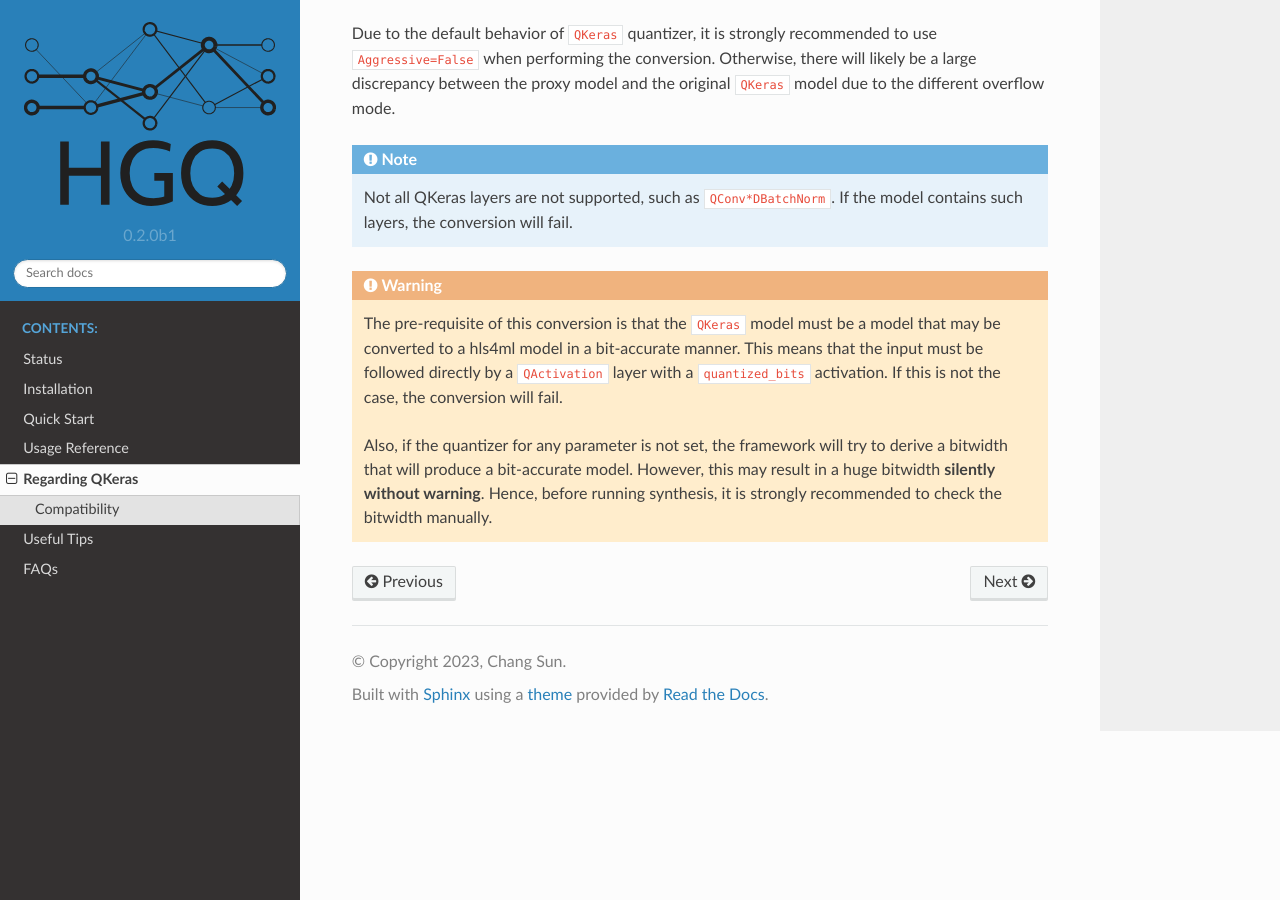
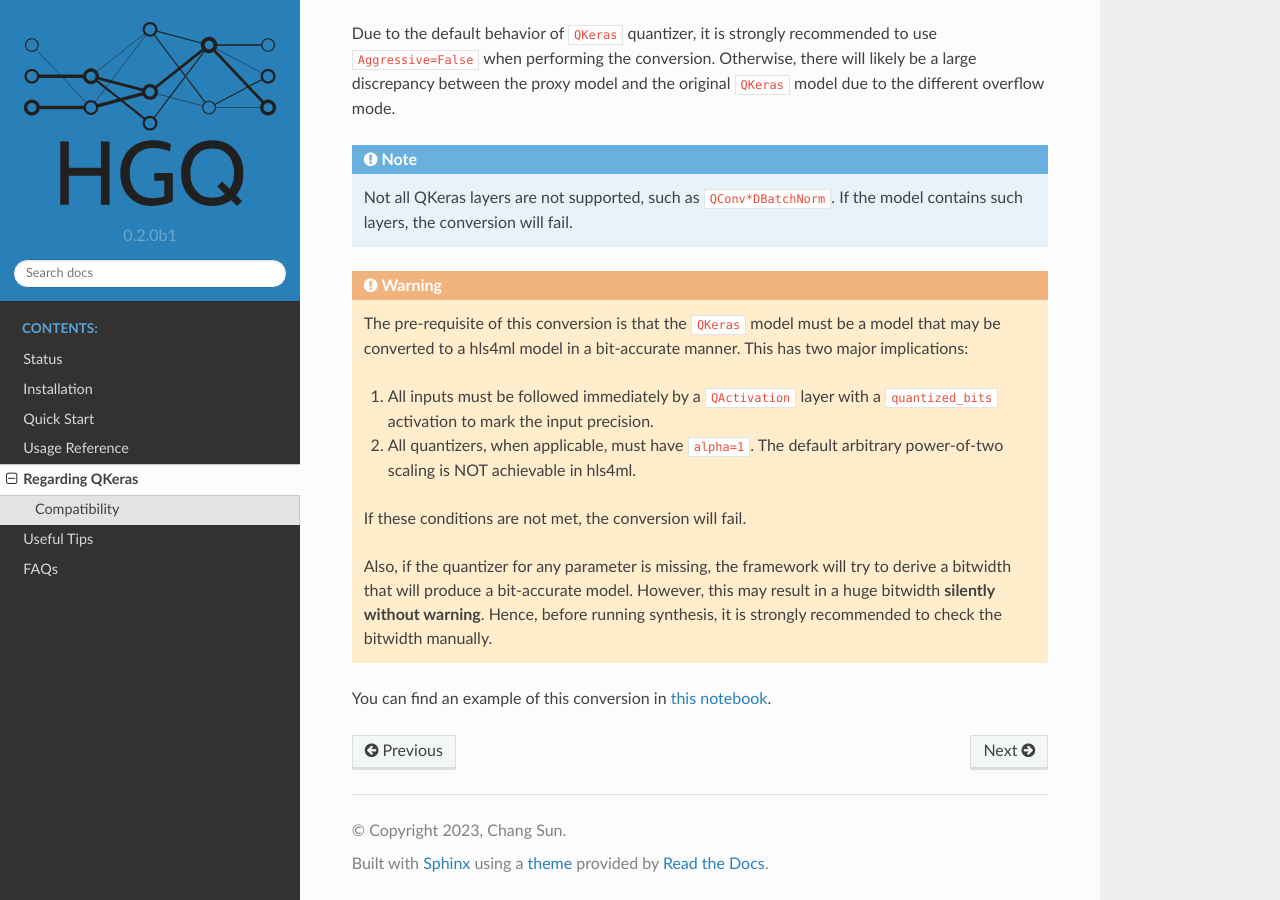
Before and after one commit to calad0i/HGQ, a Sphinx documentation site: the page built from docs/qkeras.md, in a window 1280 px wide and 900 px high, scrolled down 627 px. Built offline with Sphinx 7.4.7 and the Read the Docs theme 2.0.0, drawn with Linux system fonts in a browser that asks for light colours; pages that are not in the unit, such as notebooks, are missing from menus; the version number is read from the project's files by our own code.

Commit message:
update doc

````diff
--- a/docs/conf.py
+++ b/docs/conf.py
@@ -56,7 +56,7 @@ html_context = {
     'display_github': True,  # Integrate GitHub
     'github_user': 'calad0i',  # Username
     'github_repo': "HGQ",  # Repo name
-    'github_version': 'v0.2',  # Version
+    'github_version': 'master',  # Version
     'conf_py_path': '/docs/',  # Path in the checkout to the docs root
 }
 
--- a/docs/qkeras.md
+++ b/docs/qkeras.md
@@ -23,8 +23,16 @@ Due to the default behavior of `QKeras` quantizer, it is strongly recommended to
 Not all QKeras layers are not supported, such as `QConv*DBatchNorm`. If the model contains such layers, the conversion will fail.
 ```
 
+
 ```{warning}
-The pre-requisite of this conversion is that the `QKeras` model must be a model that may be converted to a hls4ml model in a bit-accurate manner. This means that the input must be followed directly by a `QActivation` layer with a `quantized_bits` activation. If this is not the case, the conversion will fail.
+The pre-requisite of this conversion is that the `QKeras` model must be a model that may be converted to a hls4ml model in a bit-accurate manner. This has two major implications:
 
-Also, if the quantizer for any parameter is not set, the framework will try to derive a bitwidth that will produce a bit-accurate model. However, this may result in a huge bitwidth **silently without warning**. Hence, before running synthesis, it is strongly recommended to check the bitwidth manually.
+1. All inputs must be followed immediately by a `QActivation` layer with a `quantized_bits` activation to mark the input precision.
+2. All quantizers, when applicable, must have `alpha=1`. The default arbitrary power-of-two scaling is NOT achievable in hls4ml.
+
+If these conditions are not met, the conversion will fail.
+
+Also, if the quantizer for any parameter is missing, the framework will try to derive a bitwidth that will produce a bit-accurate model. However, this may result in a huge bitwidth **silently without warning**. Hence, before running synthesis, it is strongly recommended to check the bitwidth manually.
 ```
+
+You can find an example of this conversion in [this notebook](https://github.com/calad0i/HGQ/tree/master/examples/qkeras.ipynb).
````
Also changed, not shown: docs/getting_started.md (+1 -1 lines), 1 other file.
